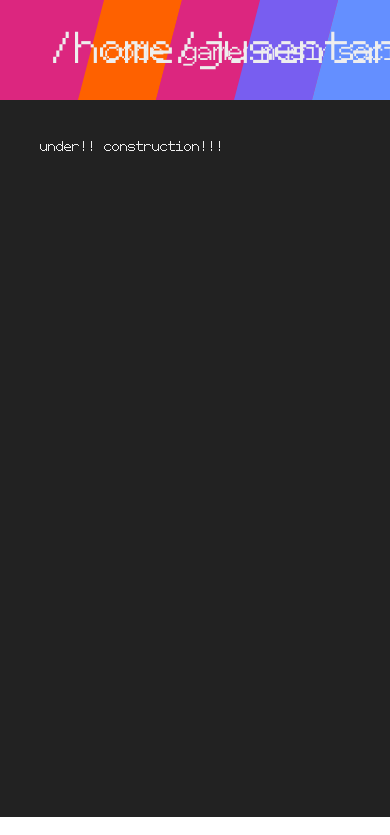
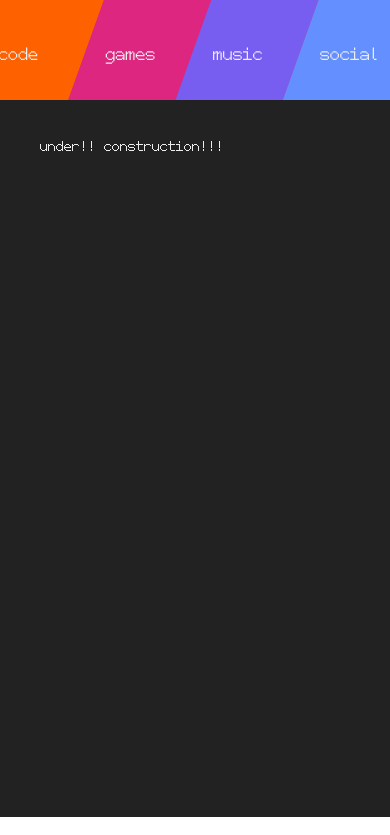
Before and after one commit to jusentari/jusentari-website, an Angular app: page / in a window 390 px wide. Shown: the top 835 px of the page. Built offline with nearby package versions, Linux system fonts and the light colour scheme.

Commit message:
resize mobile text

```diff
--- a/src/app/main/main.component.html
+++ b/src/app/main/main.component.html
@@ -143,7 +143,7 @@
                 fill="freeze"
             />
           </polygon>
-          <text class="tabText" [style.fill]="colors[6]" [attr.x]="(pageWidth - id * tabSize - (tabSize * .65))" y="60" pointer-events="none">{{this.tabNames[id]}}</text>
+          <text class="tabText" [style.fill]="colors[6]" [style.fontSize]="fontSize" [attr.x]="(pageWidth - id * tabSize - (tabSize * .65))" y="60" pointer-events="none">{{this.tabNames[id]}}</text>
         </ng-container>
         <rect #ribbon id="ribbon" [attr.y]="pageHeight*.8" [attr.x]="pageWidth" [attr.height]="pageHeight*.1" [attr.width]="tabSize" [attr.fill]="colors[chosenId]">
           <animate
@@ -173,7 +173,6 @@
           fill="freeze"
       />
         </rect>
-        <text x="50" y="62.5" class="consoleText" [style.fill]="colors[6]" pointer-events="none">{{this.consoleText}}</text>
       </svg>
     </div>
     <div [style.height]="'85vh'" [style.background-color]="colors[5]">
--- a/src/app/main/main.component.ts
+++ b/src/app/main/main.component.ts
@@ -11,13 +11,14 @@ export class MainComponent implements AfterViewInit {
   pageHeight: number = window.innerHeight;
   // lmao
   // tabs
-  tabNames: string[] = ['socials', 'music', 'games', 'code'];
+  tabNames: string[] = ['social', 'music', 'games', 'code'];
   tabShortNames: string[] = ['soc', 'mus', 'gme', 'cde'];
   barIds:number[] = [3,2,1,0];
   colors: string[] = ["#648fff", "#785ef0", "#dc267f", "#fe6100", "#ffb000", "#222", "#eee"];
   chosenId: number = -1;
   // tab settings
-  tabPercentageSize = this.pageWidth >= 768 ? 12 : 20;
+  tabPercentageSize = this.pageWidth >= 768 ? 12 : 27.5;
+  fontSize = this.pageWidth >= 768 ? '40px' : '20px';
   _tabSize: number = 150;
   get tabSize(){
     return this.pageWidth * (this.tabPercentageSize / 100.0);
@@ -54,6 +55,7 @@ export class MainComponent implements AfterViewInit {
     this.pageWidth = window.innerWidth;
     this.pageHeight = window.innerHeight;
     this.tabPercentageSize = this.pageWidth >= 768 ? 12 : 20;
+    this.fontSize = this.pageWidth >= 768 ? '40px' : '20px';
   }
 
   ngOnInit(): void {
```
